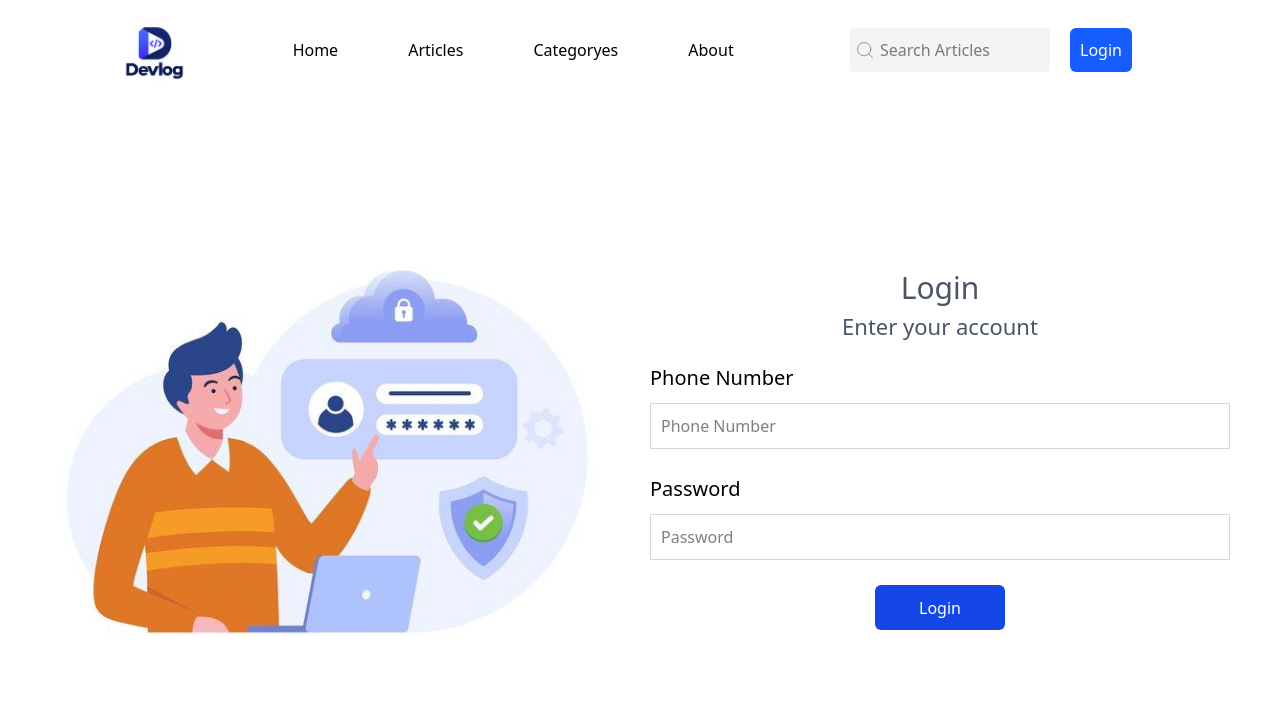
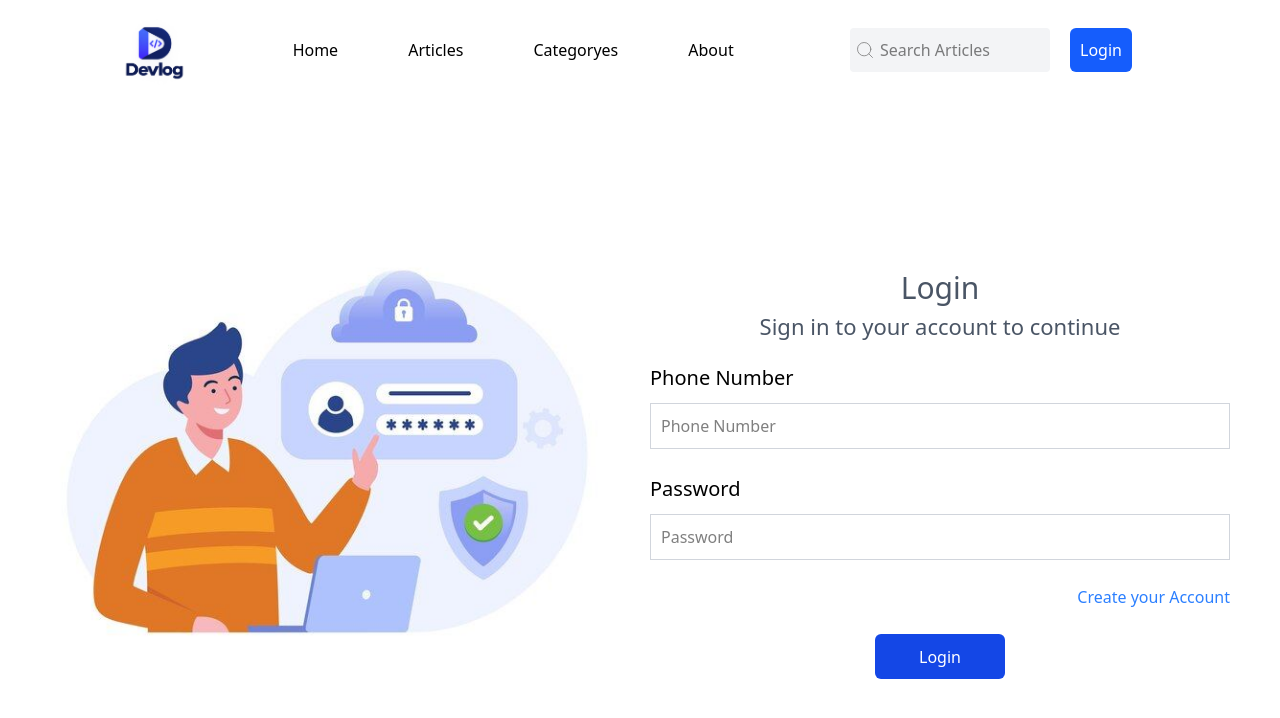
Before and after one commit to Dev-MostafaAzari/Devlog, a Next.js app: page /login in a window 1280 px wide. Shown: the top 718 px of the page. Built offline with nearby package versions, Linux system fonts and the light colour scheme; no server answers.

Commit message:
feat: loginPageFormRequestAndStyle

```diff
--- a/src/app/login/page.js
+++ b/src/app/login/page.js
@@ -4,13 +4,22 @@ import SignInLoading from "../components/Loading/SignInLoading";
 import { useState } from "react";
 import { useDispatch , useSelector } from "react-redux";
 import Image from "next/image";
+import { LoginUserWithPass } from "../redux/features/LoginSlice";
+import Link from "next/link";
 
 
 const UserLogin = () => {
-    const {loading , error , errorMessage2} = useSelector(state => state.loginSlice);
+    const dispatch = useDispatch();
+    const [mobile , setMobile] = useState("");
+    const [password , setPassword] = useState("");
+    const {loading2 , error2 , errorMessage2} = useSelector(state => state.loginSlice);
+    const submit = (e)=>{
+        e.preventDefault();
+        dispatch(LoginUserWithPass({mobile : mobile , password : password}));
+    };
     return (
         <div className="w-screen h-[calc(100vh-175px)] md:h-[calc(100vh-100px)] overflow-y-scroll md:scrollbar-none relative xl:flex xl:justify-center">
-            {error ? <AlertLogin ErrorMessage={errorMessage2}/> : null}
+            {error2 ? <AlertLogin ErrorMessage={errorMessage2}/> : null}
             <div className="w-full h-full p-[30px] xl:w-[1366px]">
                 <div className="w-full h-full flex justify-center items-center flex-col lg:flex-row">
                     <div className="w-full h-full hidden flex-2 xl:flex-2 rounded-md overflow-hidden md:flex items-center">
@@ -19,23 +28,26 @@ const UserLogin = () => {
                     <div className="w-full h-full flex md:flex-2 flex-col gap-[10px] justify-center p-[10px]">
                         <div className="w-full h-full flex-1 flex flex-col items-center justify-end">
                             <h1 className="text-[30px] text-gray-600">Login</h1>
-                            <h2 className="text-[22px] text-gray-600">Enter your account</h2>
+                            <h2 className="text-[22px] text-gray-600">Sign in to your account to continue</h2>
                         </div>
-                        <form className="w-full h-full flex-3 md:flex-2 flex flex-col gap-[5px]">
+                        <form onSubmit={(e)=>{submit(e)}} className="w-full h-full flex-3 md:flex-2 flex flex-col gap-[5px]">
                             <div className="flex gap-[10px] flex-col justify-center p-[10px]">
                                 <span className="text-[20px]">
                                     Phone Number
                                 </span>
-                                <input type="text" className="border-[1px] border-gray-300  p-[10px] outline-gray-400" placeholder="Phone Number"/>
+                                <input type="text" value={mobile} onChange={(e)=>{setMobile(e.target.value)}} className="border-[1px] border-gray-300  p-[10px] outline-gray-400" placeholder="Phone Number" required/>
                             </div>
                             <div className="flex gap-[10px] flex-col justify-center p-[10px]">
                                 <span className="text-[20px]">
                                     Password
                                 </span>
-                                <input type="password" className="border-[1px] border-gray-300 p-[10px] outline-gray-400" placeholder="Password"/>
+                                <input type="password" value={password} onChange={(e)=>{setPassword(e.target.value)}} className="border-[1px] border-gray-300 p-[10px] outline-gray-400" placeholder="Password" required/>
+                            </div>
+                            <div className="flex justify-end items-center p-[10px]">
+                               <Link className="text-blue-500 hover:text-blue-600" href={"/register"}>Create your Account</Link>
                             </div>
                             <div className="flex justify-center items-center p-[10px]">
-                                <button disabled={loading ? true : false}  type="submit" className={`w-[130px] h-[45px] p-[10px] bg-blue-700 text-white rounded-md cursor-pointer ${loading ? "" : "hover:bg-blue-900"}`}>{loading ? <SignInLoading/> : "Login"}</button>
+                                <button disabled={loading2 ? true : false}  type="submit" className={`w-[130px] h-[45px] p-[10px] bg-blue-700 text-white rounded-md cursor-pointer ${loading2 ? "" : "hover:bg-blue-900"}`}>{loading2 ? <SignInLoading/> : "Login"}</button>
                             </div>
                         </form>
                     </div>
```
